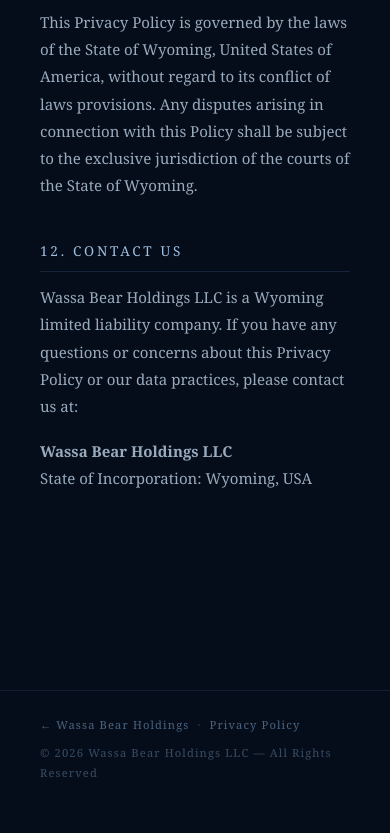
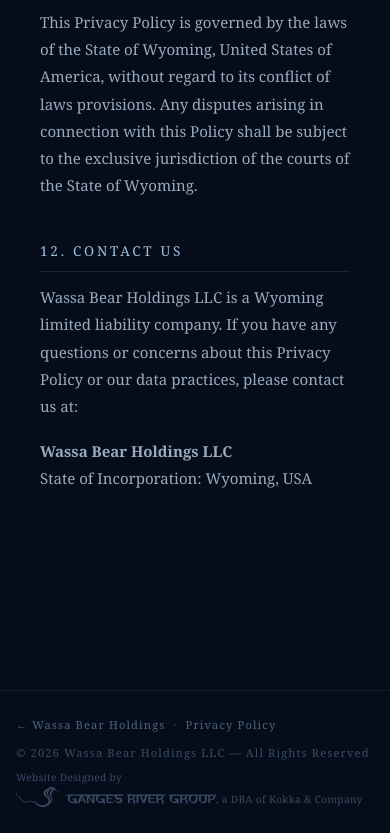
Before and after one commit to rustbeltdon/wassabearholdings-website, a plain HTML site: page privacy-policy.html in a window 390 px wide. Shown: the part 4275-5108 px from the top of the page. Before the commit the page ends 5082 px from the top, so only its background shows below. Drawn offline with Linux system fonts and the light colour scheme.

Commit message:
Add Ganges River Group design credit to every page footer

```diff
--- a/privacy-policy.html
+++ b/privacy-policy.html
@@ -111,6 +111,33 @@
 
     footer a { color: rgba(130, 170, 210, 0.55); }
     footer a:hover { color: #a0c8e8; text-decoration: none; }
+
+    /* ─── Design credit (copied from @kokkaco/theme DesignCredit.astro) ─── */
+    .grg-credit { margin: 4px 0 0; max-width: none; }
+    footer .grg-credit { font-size: inherit; color: inherit; }
+    .grg-credit__unit { white-space: nowrap; }
+    .grg-credit__by { display: inline-block; max-width: 100%; }
+    .grg-credit__logo { display: inline-block; vertical-align: -4px; color: inherit; text-decoration: none; transition: opacity 0.2s ease; }
+    .grg-credit__logo > span {
+      display: block; width: 200px; aspect-ratio: 3187.57 / 313.8;
+      background-color: currentColor;
+      -webkit-mask: url("grg-lockup-line.svg") center / contain no-repeat;
+      mask: url("grg-lockup-line.svg") center / contain no-repeat;
+    }
+    .grg-credit__logo:hover, .grg-credit__logo:focus-visible { opacity: 0.75; text-decoration: none; }
+    .grg-credit__logo:focus-visible { outline: 1px solid currentColor; outline-offset: 3px; }
+    @media (max-width: 40rem) {
+      .grg-credit { container-type: inline-size; flex: 1 1 100%; width: 100%; }
+      .grg-credit > span { font-size: clamp(9px, (100cqi - 206px) / var(--grg-credit-measure), 1em); }
+    }
+    @media (max-width: 40rem) {
+      footer { padding: 24px 16px; }
+      footer > div { flex: 1 1 100%; }
+      footer .grg-credit { letter-spacing: 0.03em; }
+    }
+    @media (forced-colors: active) {
+      .grg-credit__logo > span { background-color: LinkText; forced-color-adjust: none; }
+    }
   </style>
 </head>
 <body>
@@ -257,7 +284,13 @@
     &nbsp;&middot;&nbsp;
     <a href="privacy-policy.html">Privacy Policy</a>
   </div>
-  <div>&copy; 2026 Wassa Bear Holdings LLC &mdash; All Rights Reserved</div>
+  <div>
+    &copy; 2026 Wassa Bear Holdings LLC &mdash; All Rights Reserved
+    <p class="grg-credit" style="--grg-credit-measure: 15">
+      <span class="grg-credit__unit">Website Designed by</span>
+      <span class="grg-credit__by"><span class="grg-credit__unit"><a class="grg-credit__logo" href="https://gangesrivergroup.com" rel="noopener" aria-label="Ganges River Group"><span aria-hidden="true"></span></a>, a DBA of</span> <span class="grg-credit__unit">Kokka &amp; Company</span></span>
+    </p>
+  </div>
 </footer>
 
 </body>
```
Also changed, not shown: index.html (+25 -0 lines), grg-lockup-line.svg (added), 1 other file.
